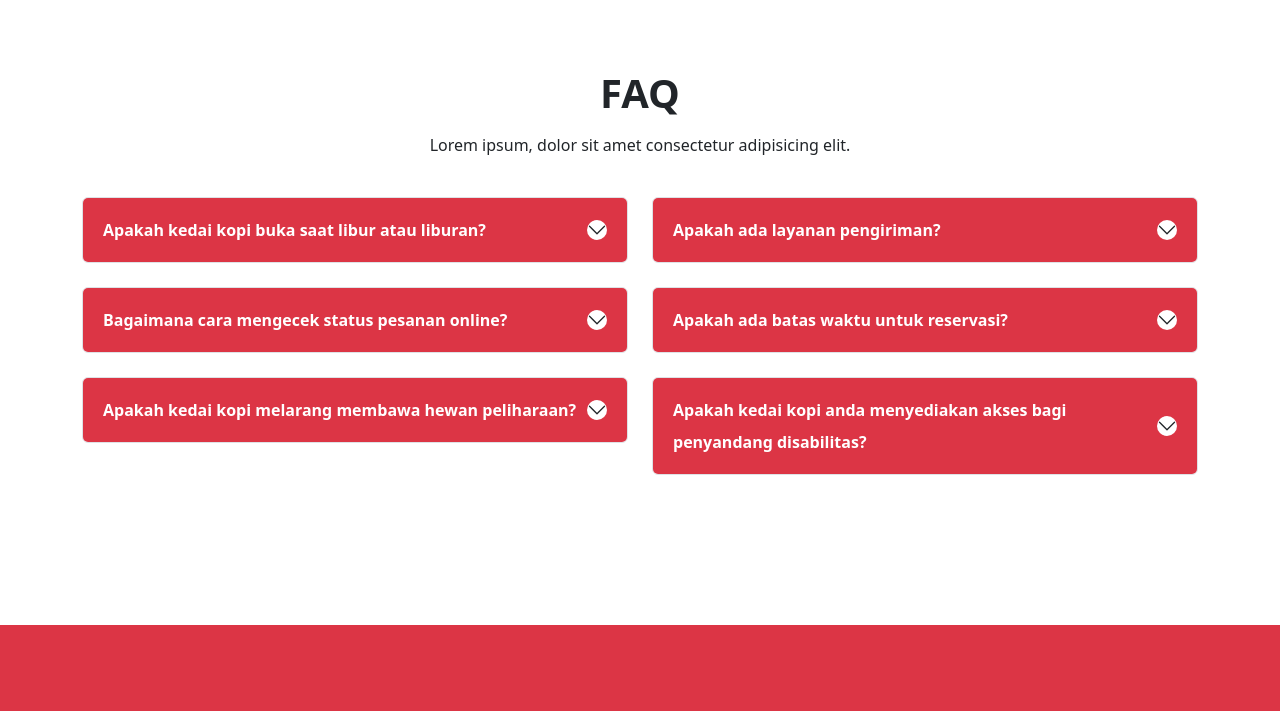
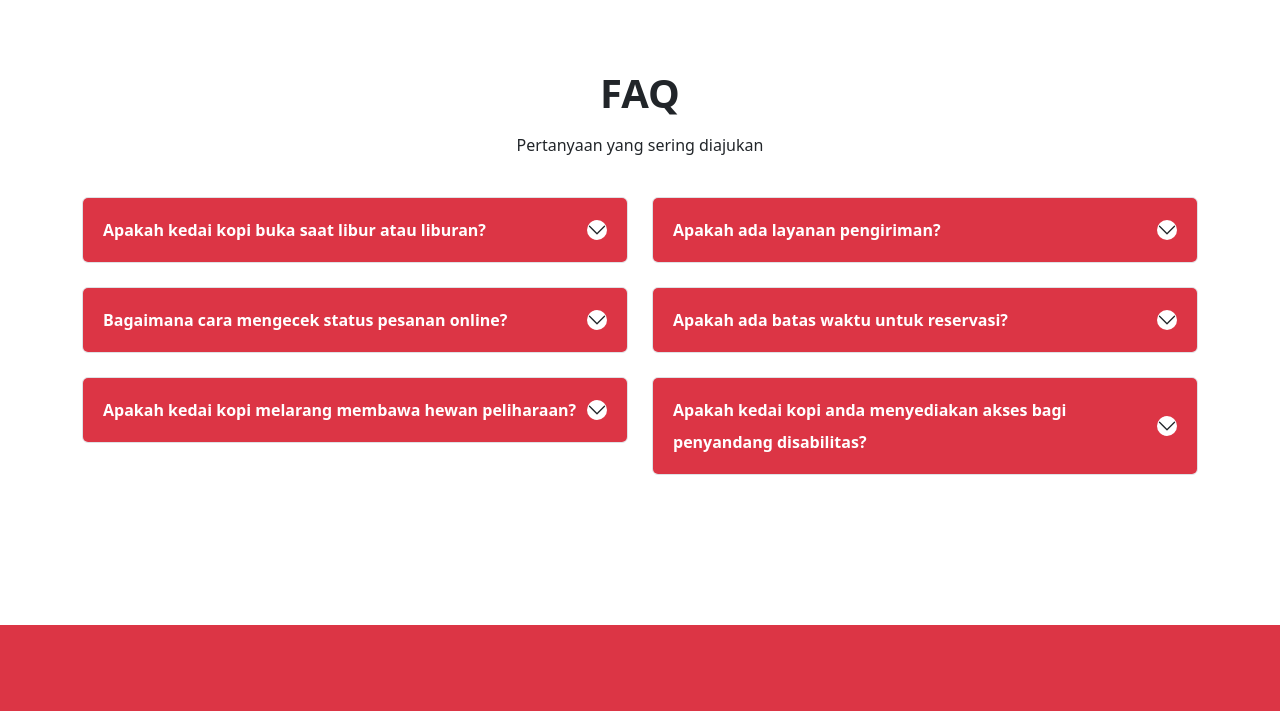
Before and after one commit to Zenryuu-04/Zulfadinaweb, a plain HTML site: page index.html in a window 1280 px wide. Shown: the part 2920-3631 px from the top of the page. Drawn offline with nearby package versions, Linux system fonts and the light colour scheme.

Commit message:
Update index.html

```diff
--- a/index.html
+++ b/index.html
@@ -184,7 +184,7 @@
       <div class="container">
         <div class="faq-box">
           <h1 class="fw-bold mb-3 text-center" data-aos="fade-up" data-aos-duration="1000">FAQ</h1>
-          <p class="text-center" data-aos="fade-up" data-aos-duration="1000" data-aos-delay="300">Lorem ipsum, dolor sit amet consectetur adipisicing elit.</p>
+          <p class="text-center" data-aos="fade-up" data-aos-duration="1000" data-aos-delay="300">Pertanyaan yang sering diajukan</p>
 
           <div class="accordion pt-4" id="accordionExample">
             <div class="row row-cols-md-2 row-cols-1 g-4">
```
